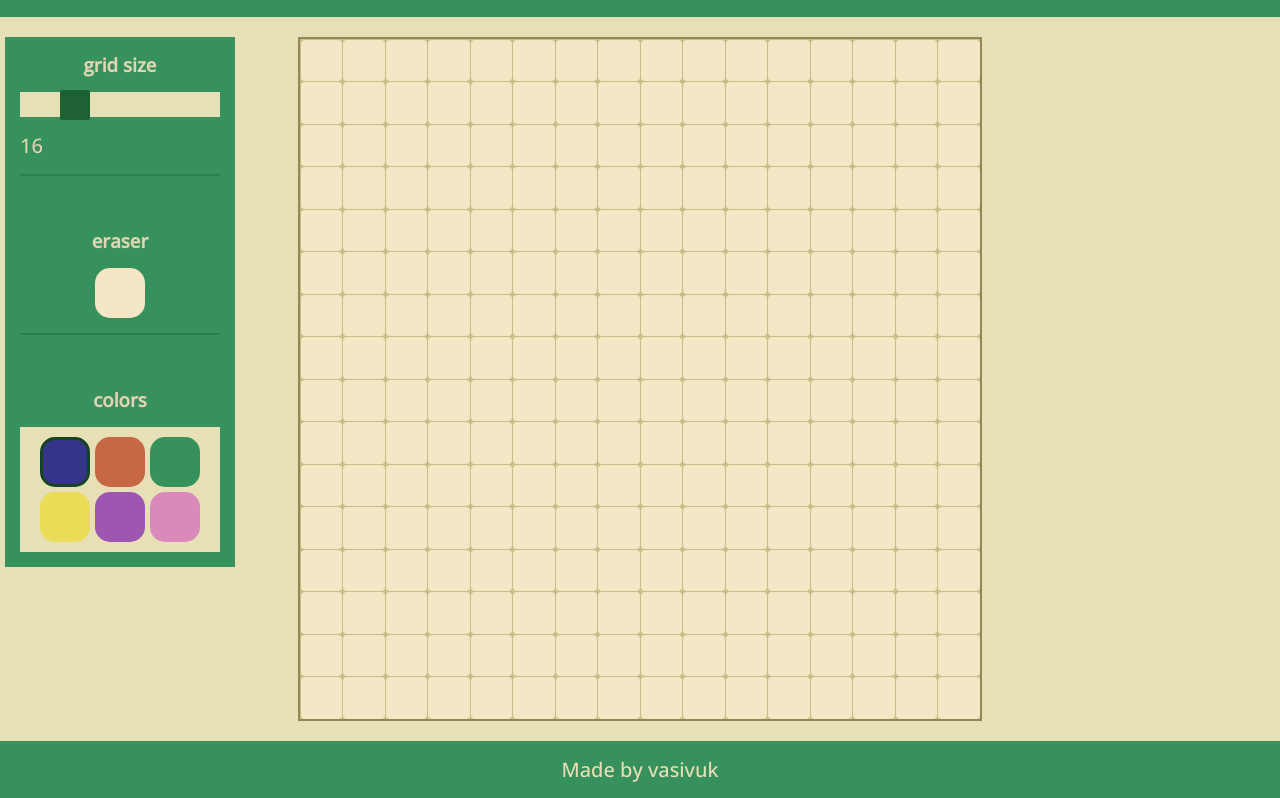
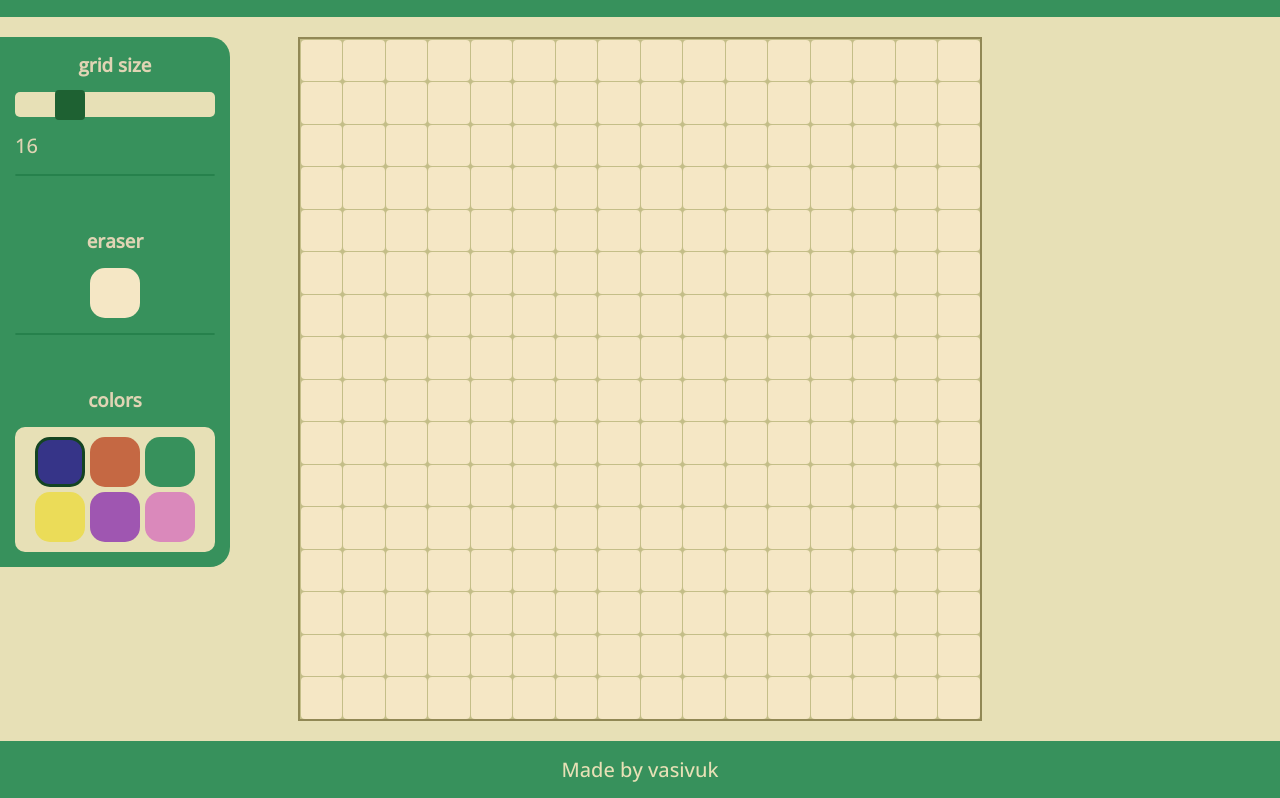
Before and after one commit to vasivuk/etch-a-sketch, a plain HTML site: page index.html in a window 1280 px wide. Shown: the part 94-892 px from the top of the page. Drawn offline with nearby package versions, Linux system fonts and the light colour scheme.

Commit message:
Added some round borders

```diff
--- a/style.css
+++ b/style.css
@@ -80,8 +80,10 @@ body {
     width: 200px;
     align-self: stretch;
     height: 500px;
-    margin: 20px 5px;
+    margin: 20px 0px;
     background-color: var(--green);
+    border-bottom-right-radius: 20px;
+    border-top-right-radius: 20px;
     flex-shrink: 0;
     display: flex;
     flex-direction: column;
@@ -122,6 +124,7 @@ button:hover {
     background-color: var(--cream);
     width: 100%;
     height: 25px;
+    border-radius: 5px;
 }
 
 .slider::-webkit-slider-thumb {
@@ -132,6 +135,7 @@ button:hover {
     border-radius: 2px;
     outline: none;
     background-color: var(--dark-green);
+    border-radius: 4px;
 }
 
 .slider::-webkit-slider-thumb:hover {
@@ -172,6 +176,7 @@ hr {
     align-items: center;
     justify-content: center;
     padding: 10px;
+    border-radius: 10px;
 }
 
 .color {
```
